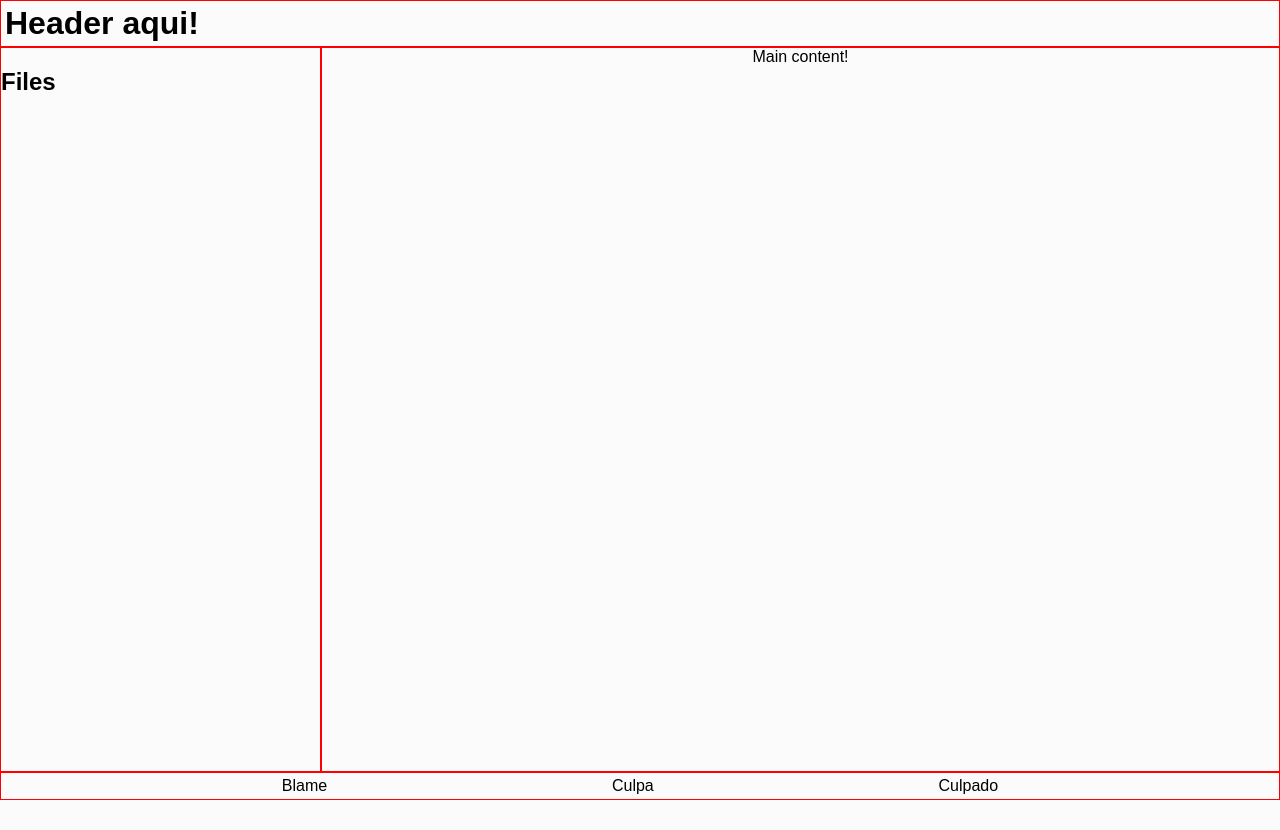
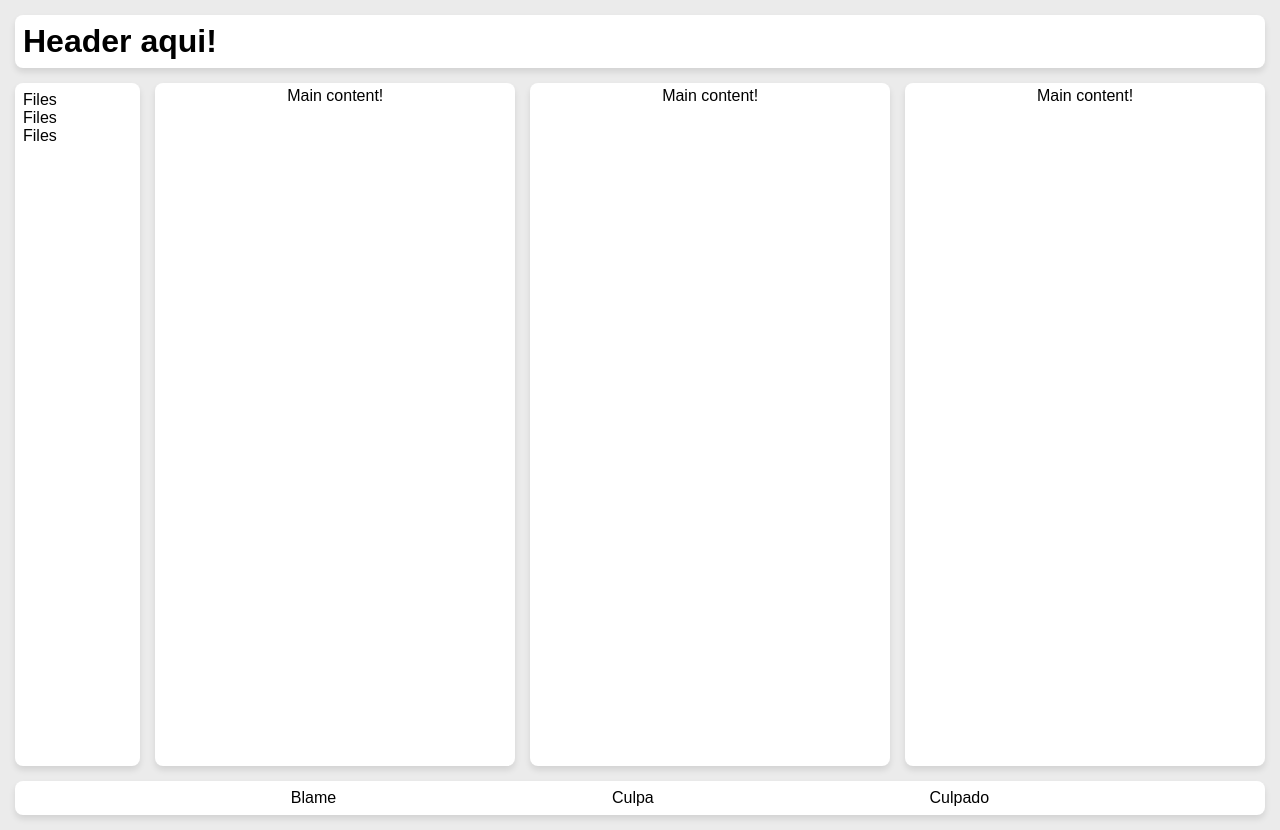
Before and after one commit to ovidio-francisco/blame, a React (Create React App) app: page / in a window 1280 px wide. Before the commit the page ends 800 px from the top, so only its background shows below. Built offline with nearby package versions, Linux system fonts and the light colour scheme.

Commit message:
Borders and Gaps

```diff
--- a/src/components/App/App.jsx
+++ b/src/components/App/App.jsx
@@ -11,24 +11,16 @@ const AppWrapper = styled.div`
 	display: flex;
 	flex-direction: column;
 	min-height: 100vh;
+
+	padding: 15px;
+	gap: 15px;
 `;
 
 const Content = styled.div`
 	display: flex;
 	flex: 1;
-`;
 
-// Styled component for the sidebar
-const StyledFilesSidebar = styled.div`
-	flex: 1; /* Sidebar takes 1 part of the available space */
-	max-width: 250px; /* Optional: set a maximum width for the sidebar */
-	background-color: blue;
-`;
-
-// Styled component for the main content
-const StyledMain = styled.div`
-	flex: 3; /* Main content takes 3 parts of the available space */
-	background-color: yellow;
+	gap: 15px;
 `;
 
 
@@ -39,6 +31,8 @@ const App = () => {
 			<Content>
 				<FilesSidebar />
 				<Main />
+				<Main />
+				<Main />
 			</Content>
 			<Footer />
 		</AppWrapper>
--- a/src/components/FilesSidebar/FilesSidebar.jsx
+++ b/src/components/FilesSidebar/FilesSidebar.jsx
@@ -6,10 +6,20 @@ import Panel from '../Panel/Panel'
 const FilesSidebarWrapper = styled.aside`
 	display: flex;
 	flex: 1;
+	flex-direction: column;
 
 	div {
 		text-align: center;
 		width: 100%;
+	}
+
+	ul {
+		padding: 4px;
+		margin: 0px;
+	}
+
+	ul li {
+		list-style: none;
 	}
 `;
 
@@ -18,7 +28,11 @@ const FilesSidebar = () => {
 		<Panel flex="1">
 			<FilesSidebarWrapper>
 
-				<h2>Files</h2>
+				<ul>
+					<li>Files</li>
+					<li>Files</li>
+					<li>Files</li>
+				</ul>
 
 			</FilesSidebarWrapper>
 		</Panel>
--- a/src/components/Main/Main.jsx
+++ b/src/components/Main/Main.jsx
@@ -9,7 +9,7 @@ const MainWrapper = styled.main`
 
 	div {
 		text-align: center;
-		width: 100%;
+		flex: 1;
 	}
 `;
 
--- a/src/components/Panel/Panel.jsx
+++ b/src/components/Panel/Panel.jsx
@@ -4,7 +4,17 @@ import styled from 'styled-components';
 const PanelWrapper = styled.div`
 	display: flex;
 	flex: ${({flex}) => flex || 'initial'};
-	border: 1px solid red;
+
+	background-color: #fff;
+
+	border-radius: 8px;
+	box-shadow: 0 4px 6px rgba(0, 0, 0, 0.1);
+
+	{/*
+	  * margin: 5px;
+	  */}
+	padding: 4px;
+
 `;
 
 
--- a/src/styles/global.css
+++ b/src/styles/global.css
@@ -1,5 +1,5 @@
 body {
   margin: 0;
   font-family: 'YourFontFamily', sans-serif;
-  background-color: #fbfbfb;
+  background-color: #ebebeb;
 }
```
